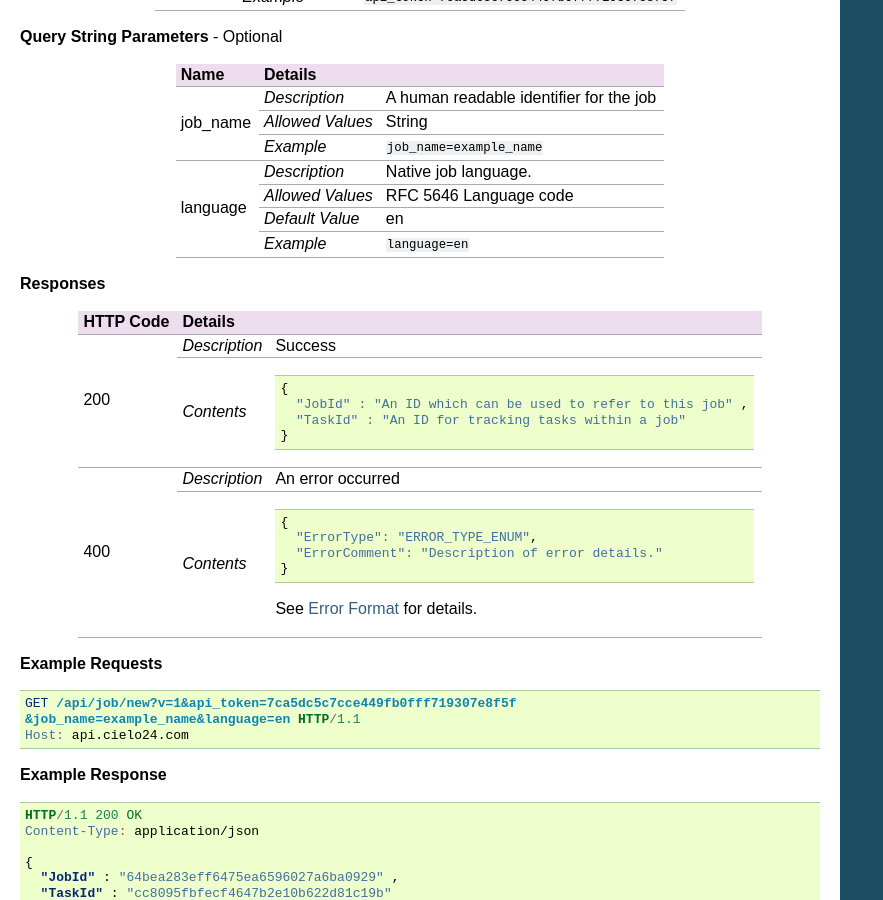
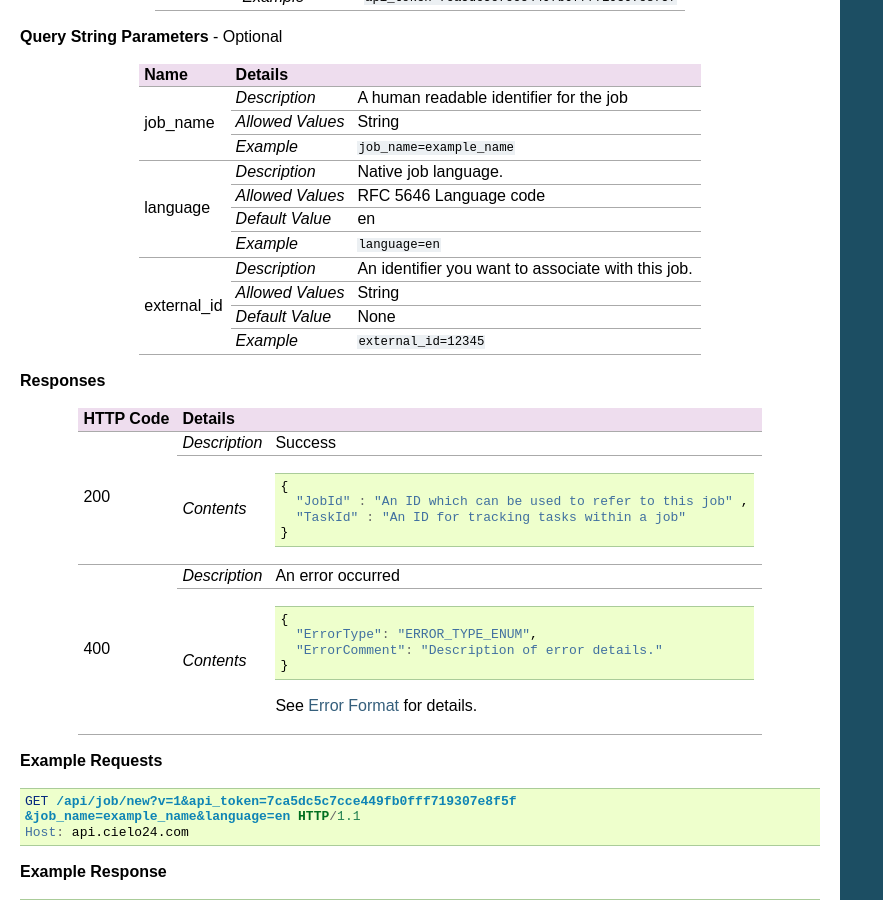
Before and after one commit to cielo24/Docs, a Sphinx documentation site: the page built from api/source/job_control/create_job.rst, in a window 1280 px wide and 900 px high, scrolled down 419 px. Shown: the whole window, without its empty margins (0-883 px from the left). Built offline with Sphinx 7.4.7, drawn with Linux system fonts in a browser that asks for light colours.

Commit message:
Add external ID field to create_job docs

```diff
--- a/api/source/job_control/create_job.rst
+++ b/api/source/job_control/create_job.rst
@@ -45,6 +45,14 @@ Creating a job is prerequisite for virtually all other methods.
 |                  | `Default Value`  | en                                                        |
 |                  +------------------+-----------------------------------------------------------+
 |                  | `Example`        | ``language=en``                                           |
++------------------+------------------+-----------------------------------------------------------+
+| external_id      | `Description`    | An identifier you want to associate with this job.        |
+|                  +------------------+-----------------------------------------------------------+
+|                  | `Allowed Values` | String                                                    |
+|                  +------------------+-----------------------------------------------------------+
+|                  | `Default Value`  | None                                                      |
+|                  +------------------+-----------------------------------------------------------+
+|                  | `Example`        | ``external_id=12345``                                     |
 +------------------+------------------+-----------------------------------------------------------+
 
 **Responses**
```
